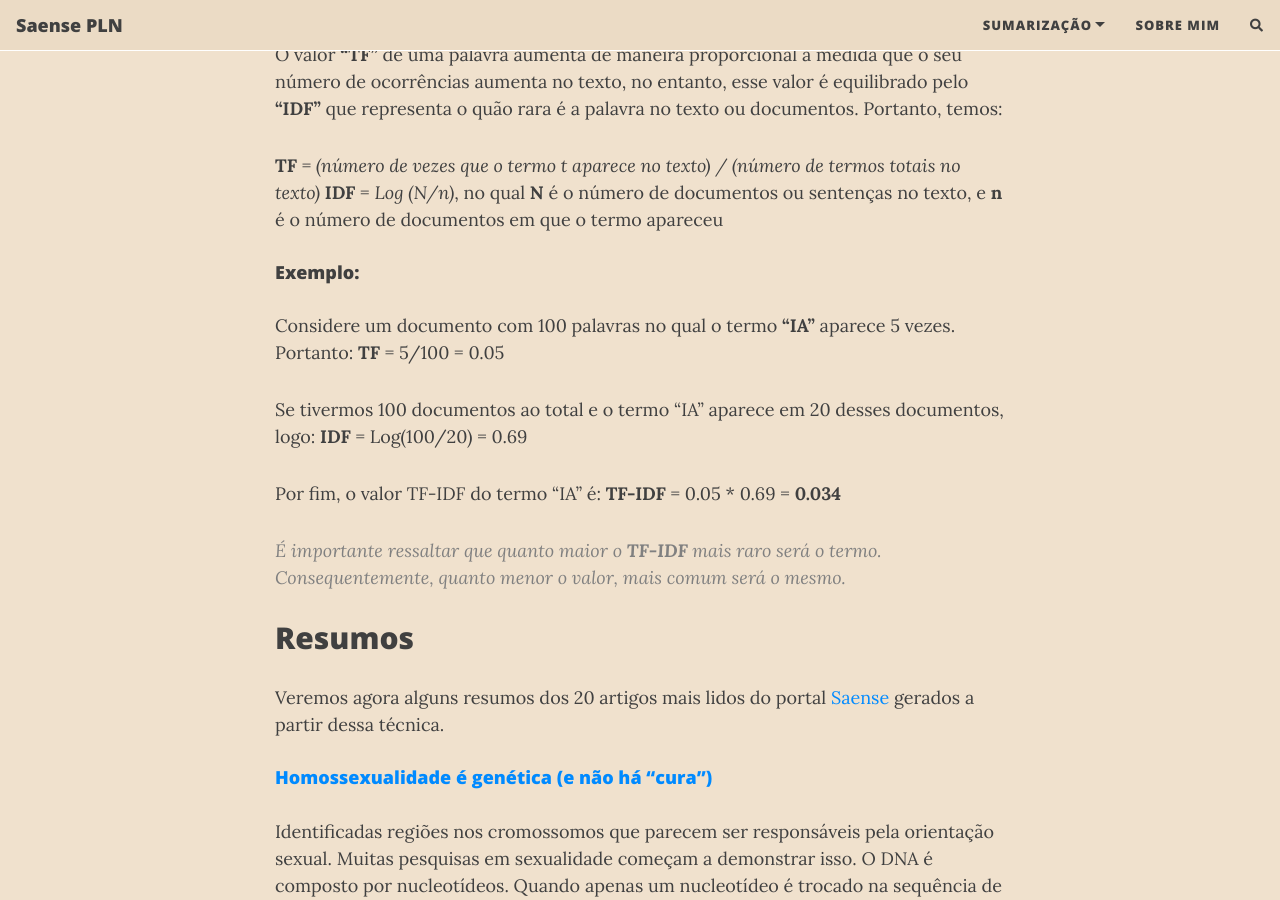
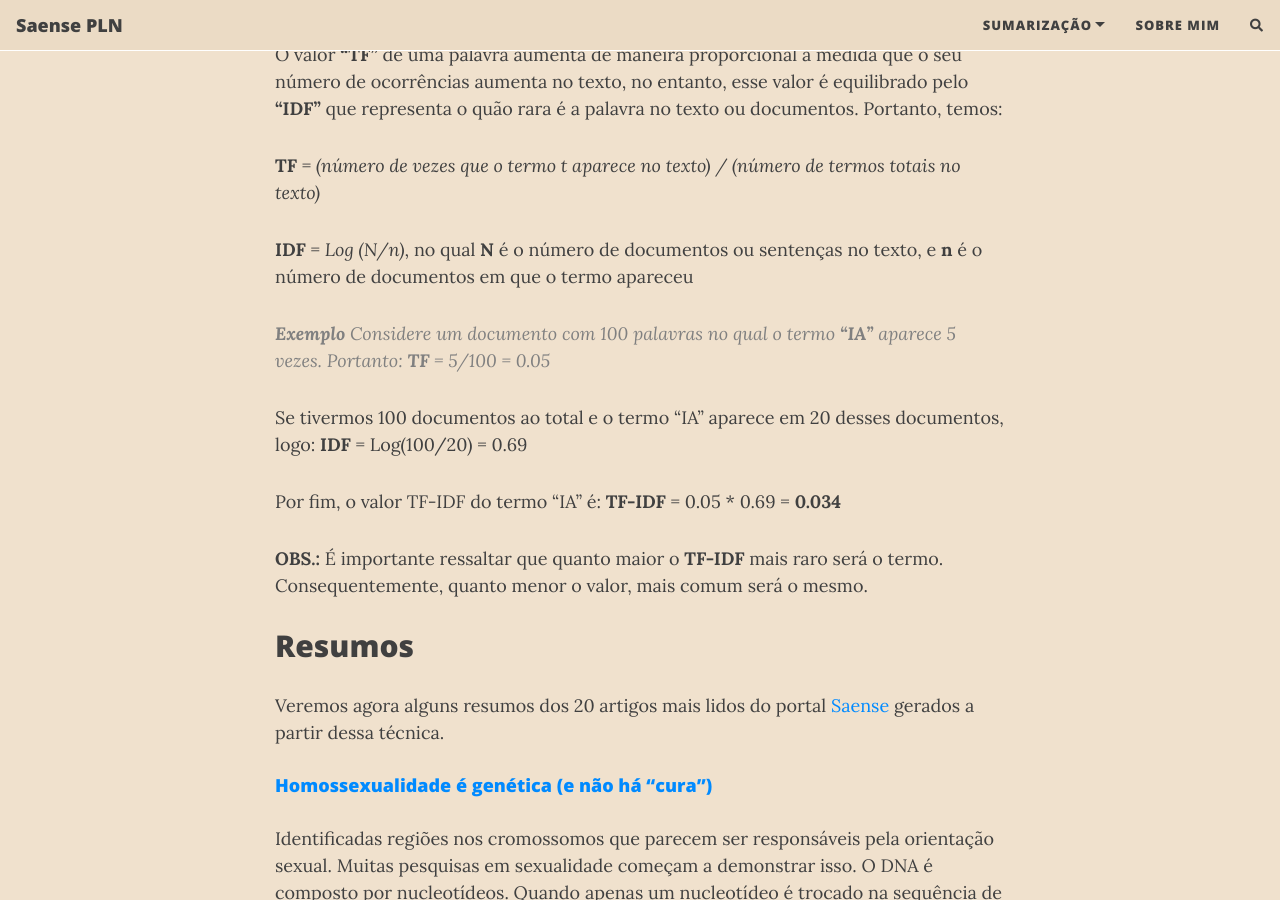
Before and after one commit to davidferraz01/Saense-PLN, a Jekyll site: the page built from tf-idf.md, in a window 1280 px wide and 900 px high, scrolled down 565 px. Built offline with Jekyll 4.4.1, drawn with Linux system fonts in a browser that asks for light colours; nearby versions of some CDN libraries; comment, search, counter and statistics services are not loaded.

Commit message:
Update tf-idf.md

```diff
--- a/tf-idf.md
+++ b/tf-idf.md
@@ -9,19 +9,20 @@
 O valor **“TF”** de uma palavra aumenta de maneira proporcional à medida que o seu número de ocorrências aumenta no texto, no entanto, esse valor é equilibrado pelo **“IDF”** que representa o quão rara é a palavra no texto ou documentos. Portanto, temos:
 
 **TF** = *(número de vezes que o termo t aparece no texto) / (número de termos totais no texto)*
+
 **IDF** = *Log (N/n)*, no qual **N** é o número de documentos ou sentenças no texto, e **n** é o número de documentos em que o termo apareceu
 
-#### Exemplo:
-Considere um documento com 100 palavras no qual o termo **“IA”** aparece 5 vezes. Portanto:
-**TF** = 5/100 = 0.05
+> **Exemplo**
+  Considere um documento com 100 palavras no qual o termo **“IA”** aparece 5 vezes. Portanto:
+  **TF** = 5/100 = 0.05
 
-Se tivermos 100 documentos ao total e o termo “IA” aparece em 20 desses documentos, logo:
-**IDF** = Log(100/20) = 0.69
+  Se tivermos 100 documentos ao total e o termo “IA” aparece em 20 desses documentos, logo:
+  **IDF** = Log(100/20) = 0.69
 
-Por fim, o valor TF-IDF do termo “IA” é:
-**TF-IDF** = 0.05 * 0.69 = **0.034**
+  Por fim, o valor TF-IDF do termo “IA” é:
+  **TF-IDF** = 0.05 * 0.69 = **0.034**
 
-> É importante ressaltar que quanto maior o **TF-IDF** mais raro será o termo. Consequentemente, quanto menor o valor, mais comum será o mesmo.
+**OBS.:** É importante ressaltar que quanto maior o **TF-IDF** mais raro será o termo. Consequentemente, quanto menor o valor, mais comum será o mesmo.
 
 
 ## Resumos
```
